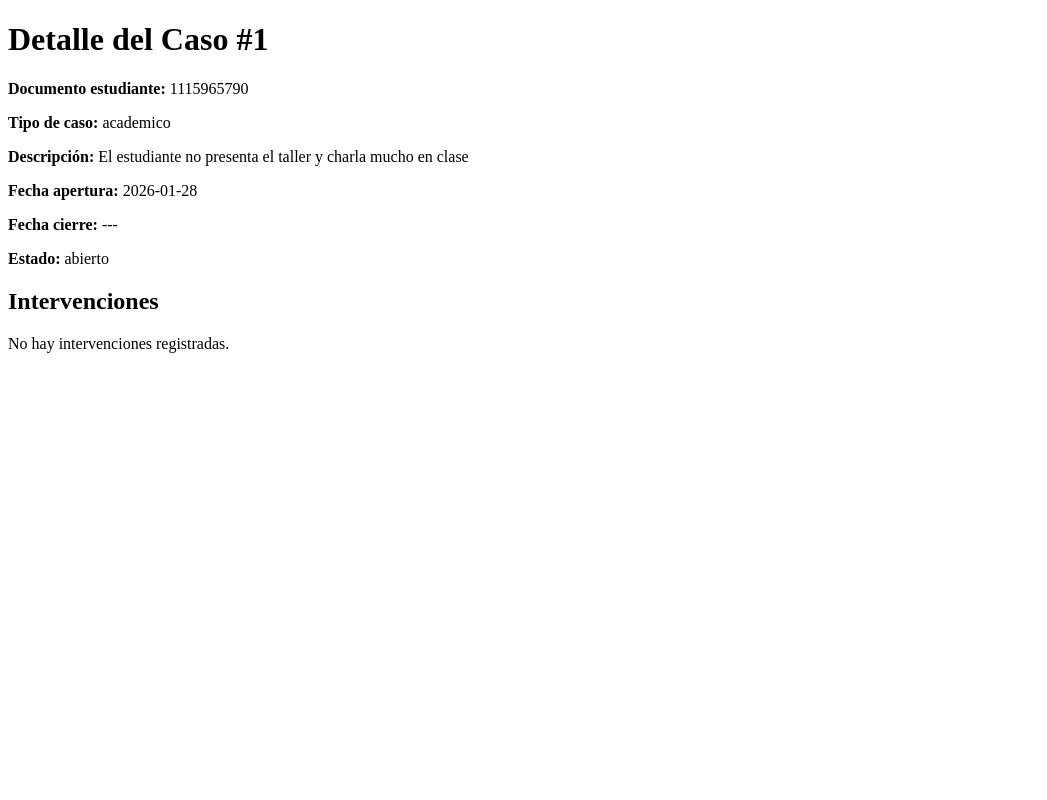
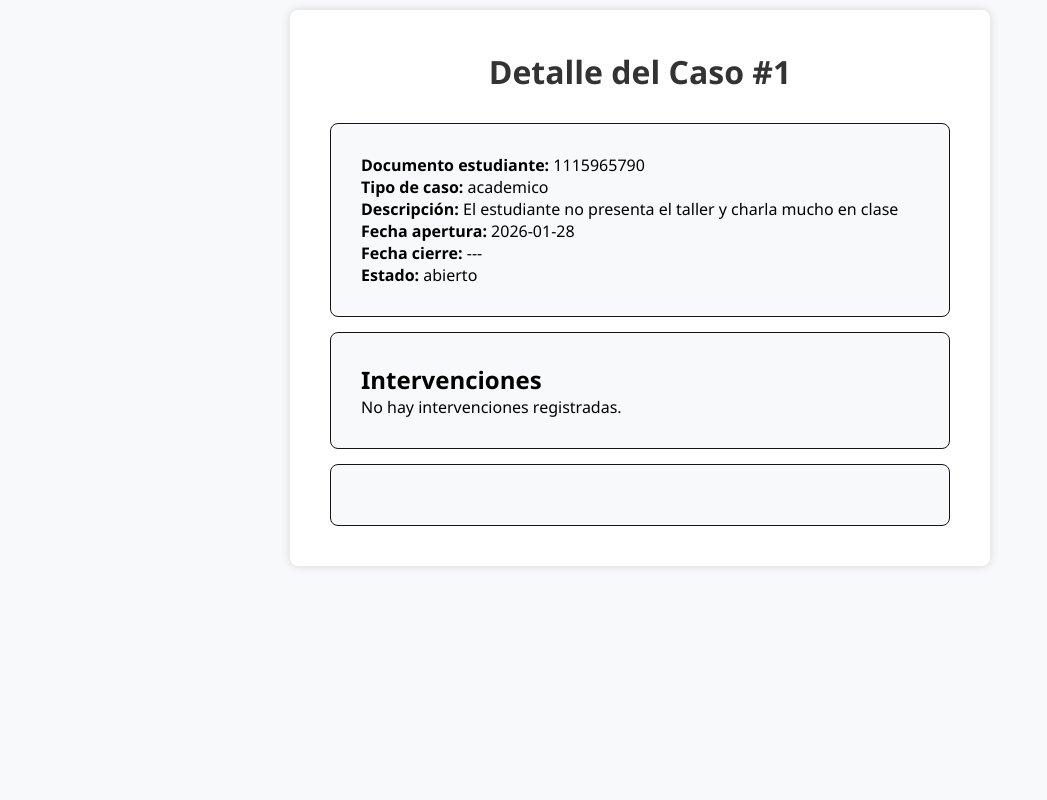
Before and after one commit to Berserk1550/Proyecto-Visionarios, a Flask app: page /casos/1 in a window 1280 px wide. Shown: the whole page, without its empty margins (0-1047 px from the left). Run offline with Flask 3, Linux system fonts and the light colour scheme; data comes from the database, SQL or seed files in the repository; data that the repository does not hold is empty.

Commit message:
detalles_cambios necesita algunos ajustes

```diff
--- /dev/null
+++ b/static/detalle_caso.css
@@ -0,0 +1,146 @@
+/* Reset general */
+* {
+  box-sizing: border-box;
+  margin: 0;
+  padding: 0;
+}
+
+/* ===== Celular (mobile-first) ===== */
+body {
+  font-family: 'Segoe UI', Tahoma, Geneva, Verdana, sans-serif;
+  font-size: 15px;
+  background: #F8F9FA;
+  display: flex;
+  justify-content: center;
+  align-items: flex-start; /* en móvil mejor arriba */
+  min-height: 100vh;
+  padding: 10px;
+}
+
+/* Contenedor principal */
+#padre_ppal {
+  background: #fff;
+  padding: 15px;          /* menos padding en móvil */
+  border-radius: 8px;
+  display: flex;
+  flex-direction: column;
+  gap: 15px;
+  width: 100%;            /* ocupa todo el ancho en móvil */
+  box-shadow: 0 0 10px rgba(0, 0, 0, 0.15);
+}
+
+/* Título principal */
+#padre_ppal h1 {
+  text-align: center;
+  font-size: 24px;        /* más pequeño en móvil */
+  color: #333;
+  margin-bottom: 15px;
+}
+
+/* Bloques de información */
+.caja {
+  background: #f8f9fa;
+  border: 1px solid #151515;
+  border-radius: 8px;
+  padding: 15px;
+  text-align: left;
+  font-size: 14px;        /* texto más compacto en móvil */
+}
+
+/* Tabla de intervenciones */
+table {
+  width: 100%;
+  border-collapse: collapse;
+  table-layout: fixed;
+  word-wrap: break-word;
+}
+
+table th, table td {
+  border: 1px solid #151515;
+  padding: 8px;
+  text-align: center;
+  font-size: 12px;        /* más pequeño en móvil */
+}
+
+table th {
+  background: #4DA6FF;
+  color: white;
+  font-weight: bold;
+}
+
+/* Botones */
+button, .acciones a {
+  display: block;         /* en móvil ocupan todo el ancho */
+  width: 100%;
+  padding: 12px;
+  border: none;
+  border-radius: 5px;
+  background: #4DA6FF;
+  color: white;
+  font-weight: bold;
+  cursor: pointer;
+  transition: 0.3s;
+  margin-top: 10px;
+  font-size: 14px;
+}
+
+button:hover, .acciones a:hover {
+  background: #1E90FF;
+}
+
+/* ===== Tablet ===== */
+@media screen and (min-width: 650px) {
+  #padre_ppal {
+    padding: 30px;
+    width: 90%;
+    max-width: 800px;
+  }
+
+  #padre_ppal h1 {
+    font-size: 28px;
+  }
+
+  .caja {
+    padding: 25px;
+    font-size: 15px;
+  }
+
+  table th, table td {
+    font-size: 13px;
+    padding: 10px;
+  }
+
+  button, .acciones a {
+    display: inline-block; /* en tablet ya pueden ir en fila */
+    width: auto;
+    margin: 5px;
+    font-size: 15px;
+  }
+}
+
+/* ===== Escritorio (PC) ===== */
+@media screen and (min-width: 1280px) {
+  #padre_ppal {
+    max-width: 700px;
+    padding: 40px;
+  }
+
+  #padre_ppal h1 {
+    font-size: 32px;
+  }
+
+  .caja {
+    padding: 30px;
+    font-size: 16px;
+  }
+
+  table th, table td {
+    font-size: 14px;
+    padding: 12px;
+  }
+
+  button, .acciones a {
+    font-size: 16px;
+    padding: 12px 25px;
+  }
+}
--- a/templates/detalle_caso.html
+++ b/templates/detalle_caso.html
@@ -2,21 +2,31 @@
 <html lang="es">
 <head>
   <meta charset="UTF-8">
+  <meta name="viewport" content="width=device-width, initial-scale=1.0">
+  <link rel="stylesheet" href="../static/detalle_caso.css">
   <title>Detalle del Caso</title>
 </head>
 <body>
+  <!-- Contenedor principal -->
+  <div id="padre_ppal">
+
     <h1>Detalle del Caso #{{ caso.num_caso }}</h1>
 
+    <!-- Caja con la información del caso -->
+    <div class="caja">
       <p><strong>Documento estudiante:</strong> {{ caso.documento }}</p>
       <p><strong>Tipo de caso:</strong> {{ caso.caso_tipo }}</p>
       <p><strong>Descripción:</strong> {{ caso.caso_descripcion }}</p>
       <p><strong>Fecha apertura:</strong> {{ caso.caso_fecha_apertura }}</p>
       <p><strong>Fecha cierre:</strong> {{ caso.caso_fecha_cierre or '---' }}</p>
       <p><strong>Estado:</strong> {{ caso.caso_estado }}</p>
+    </div>
 
+    <!-- Caja con las intervenciones -->
+    <div class="caja">
       <h2>Intervenciones</h2>
       {% if intervenciones %}
-    <table border="1">
+      <table border="1" style="width:100%; border-collapse:collapse;">
         <thead>
           <tr>
             <th>Fecha</th>
@@ -49,16 +59,14 @@
       {% else %}
       <p>No hay intervenciones registradas.</p>
       {% endif %}
+    </div>
 
-    <div>
-        <!-- Botón añadir intervención solo si el caso está abierto -->
+    <!-- Caja con acciones -->
+    <div class="caja cont_contenido">
       {% if session['rol'] in ['docente','coordinacion','profesional_apoyo','administrador'] and caso.caso_estado == 'abierto' %}
-        <a href="{{ url_for('nueva_intervencion_form', num_caso=caso.num_caso) }}">
-            <button>Añadir intervención</button>
-        </a>
+      <a href="{{ url_for('nueva_intervencion_form', num_caso=caso.num_caso) }}">Añadir intervención</a>
       {% endif %}
 
-        <!-- Botón cerrar caso solo para admin -->
       {% if session['rol'] == 'administrador' and caso.caso_estado == 'abierto' %}
       <form action="{{ url_for('r_cerrar_caso', num_caso=caso.num_caso) }}" method="POST">
         <button type="submit">Cerrar caso</button>
@@ -66,14 +74,19 @@
       {% endif %}
     </div>
 
+    <!-- Mensajes flash -->
     {% with mensajes = get_flashed_messages(with_categories=true) %}
       {% if mensajes %}
+      <div class="caja">
         <ul>
           {% for categoria, mensaje in mensajes %}
           <li style="color: green;">{{ mensaje }}</li>
           {% endfor %}
         </ul>
+      </div>
       {% endif %}
     {% endwith %}
+
+  </div>
 </body>
 </html>
--- a/templates/listar_estudiantes.html
+++ b/templates/listar_estudiantes.html
@@ -8,7 +8,8 @@
 </head>
 <body>
 
-<div><svg width="40" height="40" viewBox="0 0 25 25" fill="none" xmlns="http://www.w3.org/2000/svg" transform="rotate(0 0 0)">
+<div>
+    <svg width="40" height="40" viewBox="0 0 25 25" fill="none" xmlns="http://www.w3.org/2000/svg" transform="rotate(0 0 0)">
         <path d="M3.57813 12.4981C3.5777 12.6905 3.65086 12.8831 3.79761 13.0299L9.7936 19.0301C10.0864 19.3231 10.5613 19.3233 10.8543 19.0305C11.1473 18.7377 11.1474 18.2629 10.8546 17.9699L6.13418 13.2461L20.3295 13.2461C20.7437 13.2461 21.0795 12.9103 21.0795 12.4961C21.0795 12.0819 20.7437 11.7461 20.3295 11.7461L6.14168 11.7461L10.8546 7.03016C11.1474 6.73718 11.1473 6.2623 10.8543 5.9695C10.5613 5.6767 10.0864 5.67685 9.79362 5.96984L3.84392 11.9233C3.68134 12.0609 3.57812 12.2664 3.57812 12.4961L3.57813 12.4981Z" fill="#000000"/>
     </svg>
 </div>
--- a/templates/listar_usuarios.html
+++ b/templates/listar_usuarios.html
@@ -10,7 +10,8 @@
 </head>
 <body>
 
-<div><svg width="40" height="40" viewBox="0 0 25 25" fill="none" xmlns="http://www.w3.org/2000/svg" transform="rotate(0 0 0)">
+<div>
+    <svg width="40" height="40" viewBox="0 0 25 25" fill="none" xmlns="http://www.w3.org/2000/svg" transform="rotate(0 0 0)">
         <path d="M3.57813 12.4981C3.5777 12.6905 3.65086 12.8831 3.79761 13.0299L9.7936 19.0301C10.0864 19.3231 10.5613 19.3233 10.8543 19.0305C11.1473 18.7377 11.1474 18.2629 10.8546 17.9699L6.13418 13.2461L20.3295 13.2461C20.7437 13.2461 21.0795 12.9103 21.0795 12.4961C21.0795 12.0819 20.7437 11.7461 20.3295 11.7461L6.14168 11.7461L10.8546 7.03016C11.1474 6.73718 11.1473 6.2623 10.8543 5.9695C10.5613 5.6767 10.0864 5.67685 9.79362 5.96984L3.84392 11.9233C3.68134 12.0609 3.57812 12.2664 3.57812 12.4961L3.57813 12.4981Z" fill="#000000"/>
     </svg>
 </div>
```
Lines whose indentation alone changed are shown as unchanged.
